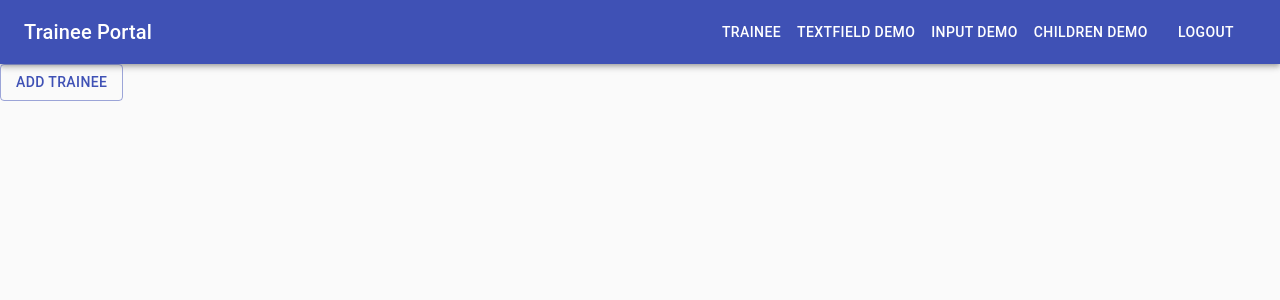
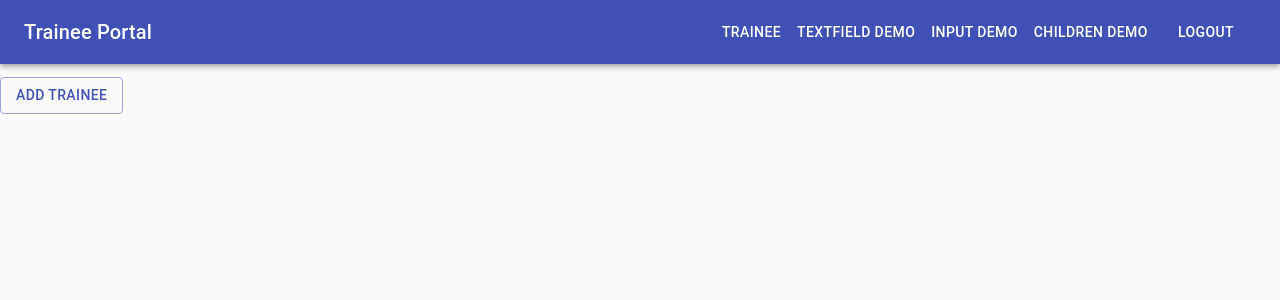
Before and after one commit to shashankbaranwal/javascript-client, a React (Create React App) app: page / in a window 1280 px wide. Shown: the top 300 px of the page. Built offline with nearby package versions, Linux system fonts and the light colour scheme.

Commit message:
feat : Updated files

```diff
--- a/src/pages/Trainee/Trainee.jsx
+++ b/src/pages/Trainee/Trainee.jsx
@@ -31,7 +31,7 @@ class Trainee extends React.Component {
     return (
       <>
         <NavBar />
-        <Button variant="outlined" color="primary" onClick={this.handleClickOpen}>
+        <Button variant="outlined" color="primary" onClick={this.handleClickOpen} style={{ marginTop: '13px' }}>
           Add Trainee
         </Button>
         <AddDialog
```
